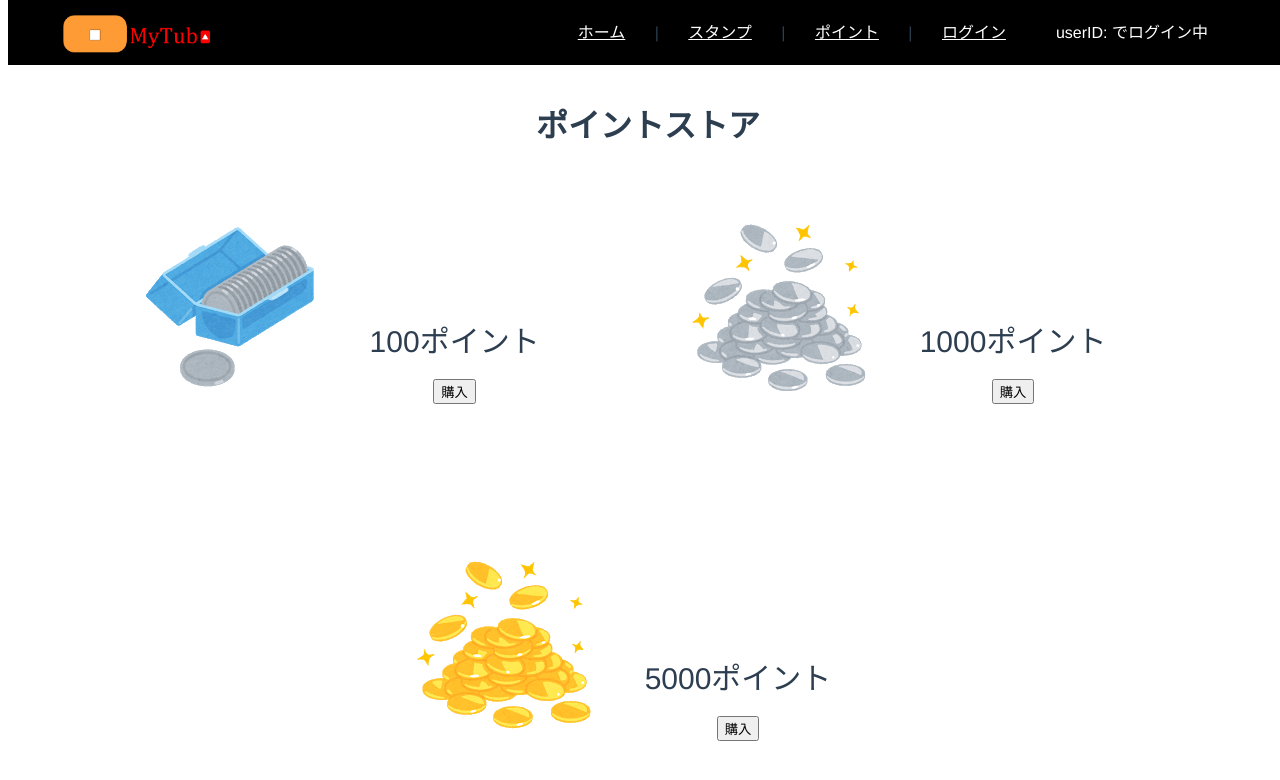
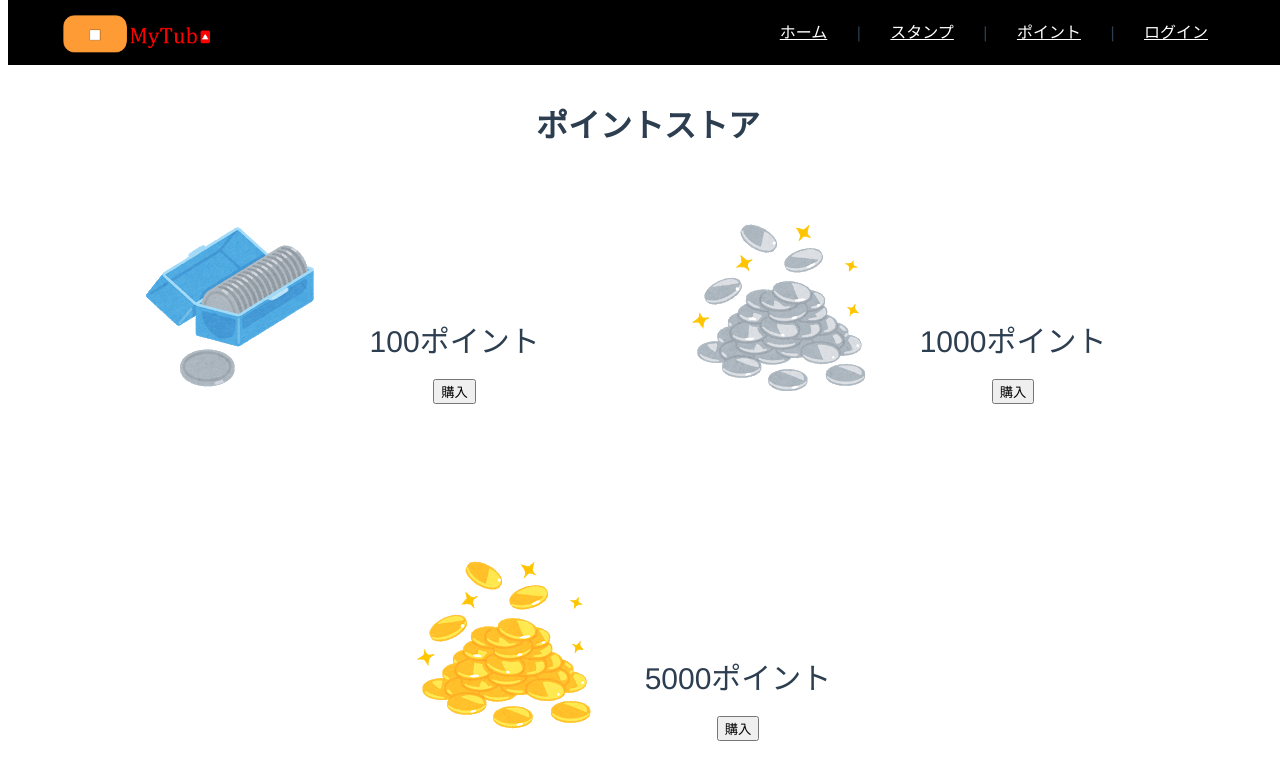
Before and after one commit to momo3159/my-tube-test, a Vue app: page /my-tube-test/pointstore in a window 1280 px wide. Shown: the top 780 px of the page. Built offline with nearby package versions, Linux system fonts and the light colour scheme.

Commit message:
fix header

```diff
--- a/src/App.vue
+++ b/src/App.vue
@@ -10,8 +10,7 @@
           <router-link to="/StampStore">スタンプ</router-link> |
           <router-link to="/PointStore">ポイント</router-link> |
           <router-link to="/Login">ログイン</router-link>
-          <div id="userId" v-if="isLogin">userID: {{getId()}}でログイン中</div>
-          <div id="userId" v-else></div>
+          <div id="userId" v-show="isLogin()">{{showIdInHeader()}}</div>
         </div>
 
       </div>
@@ -28,6 +27,9 @@
       },
       getId(){
         return this.$store.getters.getId;
+      },
+      showIdInHeader(){
+        return `userID: ${this.getId()}でログイン中`;
       }
   }
   }
--- a/src/views/PointStore.vue
+++ b/src/views/PointStore.vue
@@ -5,7 +5,6 @@
       <div v-for="point in points" v-bind:key="point.price" class="item">
         <img v-bind:src="point.imgPath" />
         <PointChoice :point="point.price"></PointChoice>
-        <div v-show="isLogin">{{getId()}}</div>
       </div>
     </div>
 
```
Also changed, not shown: 11 other files (tests, documents, lock files or other folders).
